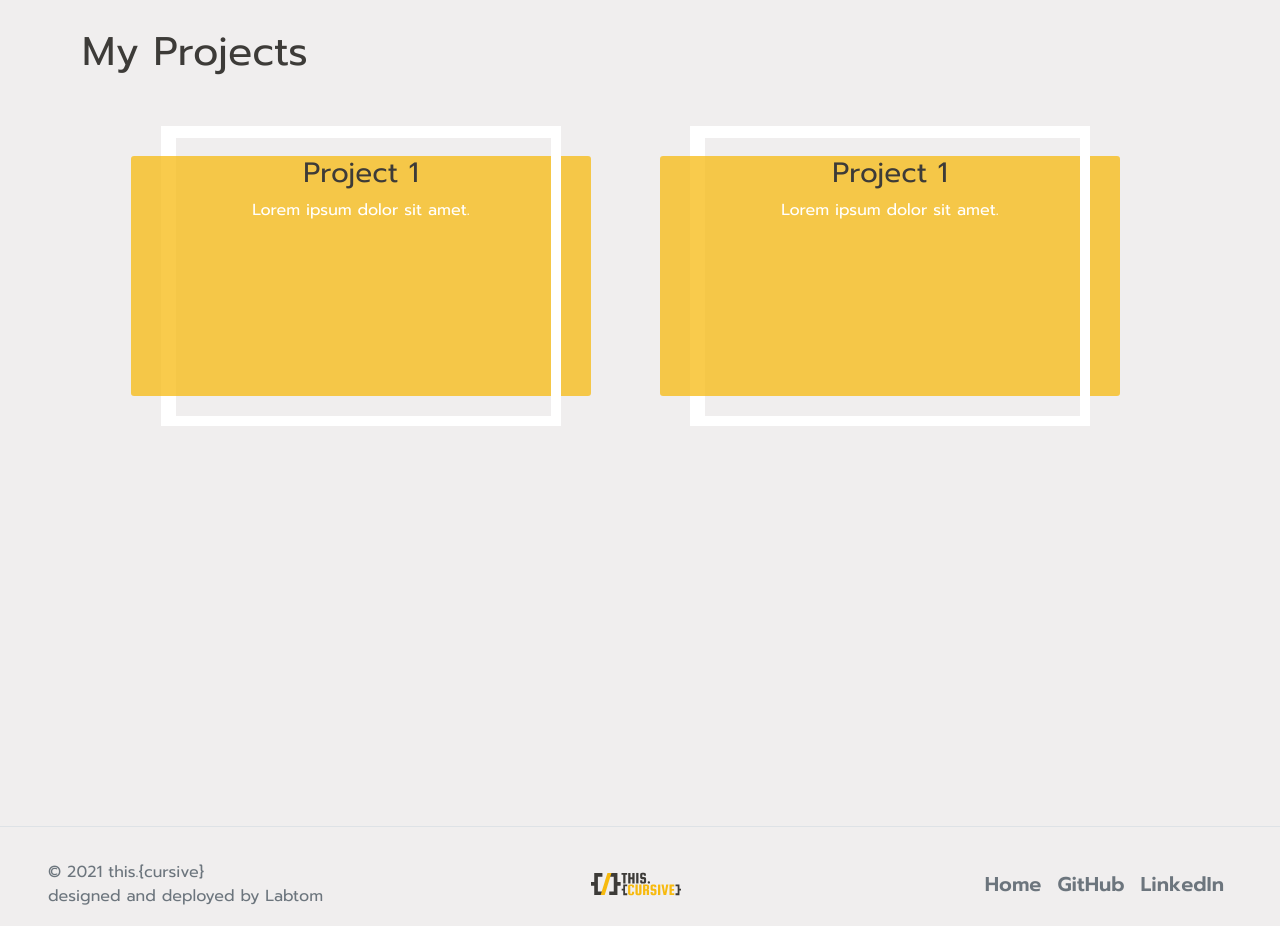
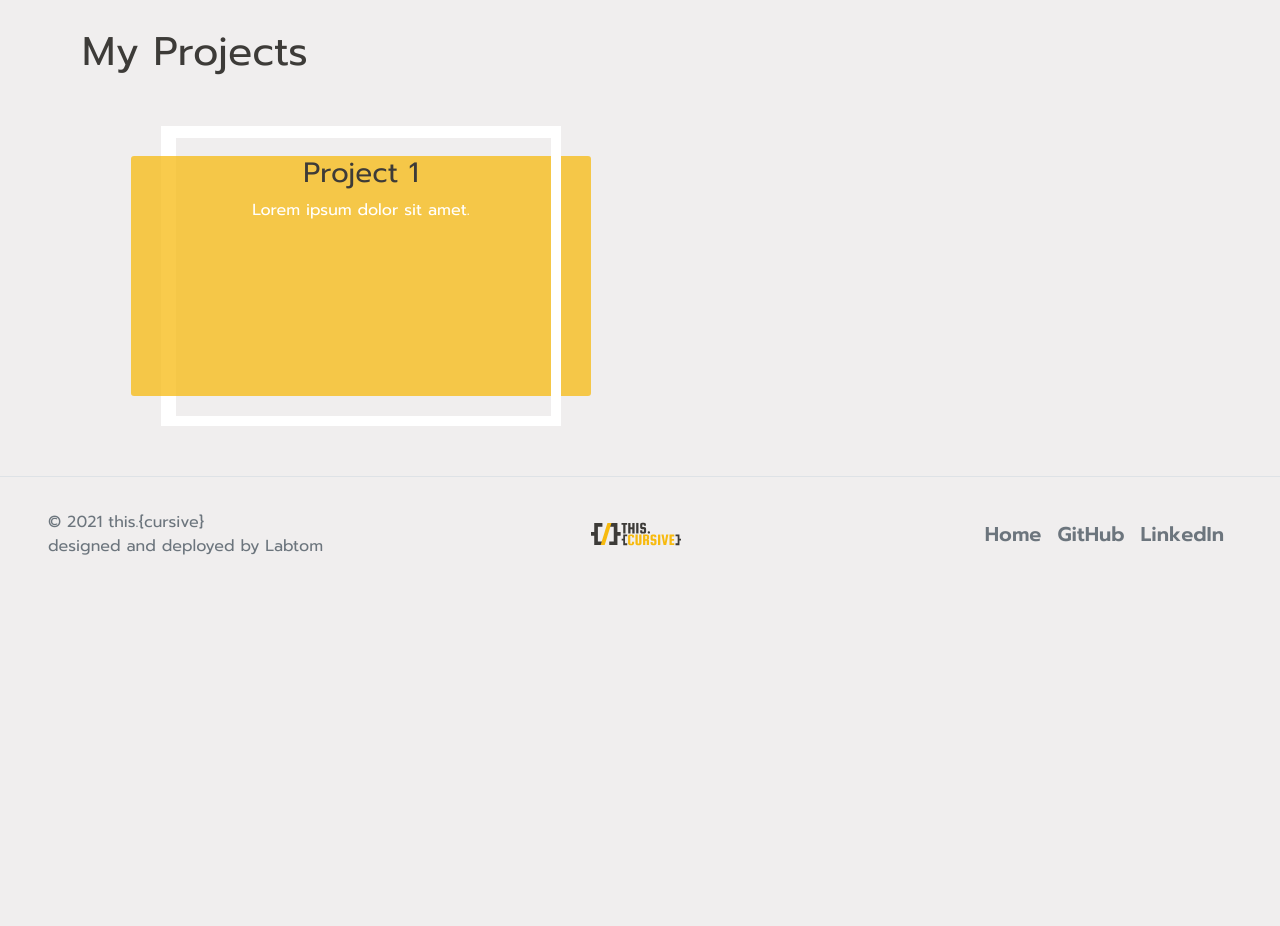
Before and after one commit to tlabuk/thisCursive_page, a website: page index.html in a window 1280 px wide. Shown: the part 1820-2746 px from the top of the page. After the commit the page ends 2435 px from the top, so only its background shows below. Drawn offline with nearby package versions, Linux system fonts and the light colour scheme.

Commit message:
Delete box

```diff
--- a/index.html
+++ b/index.html
@@ -164,37 +164,12 @@
         <div class="container-divider my-6"></div>
         <div class="container bottom-section flex-grow-1">
             <h1>My Projects</h1>
-            <!-- <div class="mycard">
-                <div class="card-heading">Lorem, ipsum.</div>
-                <div class="card-img">
-                    <img src="/assets/img/calc.png" width="50%"></img>
-                </div>
-            </div>
-            <div class="mycard">
-                <div class="card-heading">Lorem, ipsum.</div>
-                <div class="card-img">
-                    <img src="/assets/img/calc.png" width="50%"></img>
-                </div>
-            </div>
-            <div class="mycard">
-                <div class="card-heading">Lorem, ipsum.</div>
-                <div class="card-img">
-                    <img src="/assets/img/calc.png" width="50%"></img>
-                </div>
-            </div> -->
             <div class="hoverable-box">
                 <div class="text">
                     <h3>Project 1</h3>
                     <p>Lorem ipsum dolor sit amet.</p>
                 </div>
             </div>
-            <div class="hoverable-box second-box">
-                <div class="text">
-                    <h3>Project 1</h3>
-                    <p>Lorem ipsum dolor sit amet.</p>
-                </div>
-            </div>
-
         </div>
         <footer class="d-flex flex-wrap justify-content-between align-items-center py-3 my-4 px-5 border-top">
             <p class="col-md-4 mb-0 text-muted">&copy; 2021 this.{cursive} <br> designed and deployed by Labtom</p>
```
